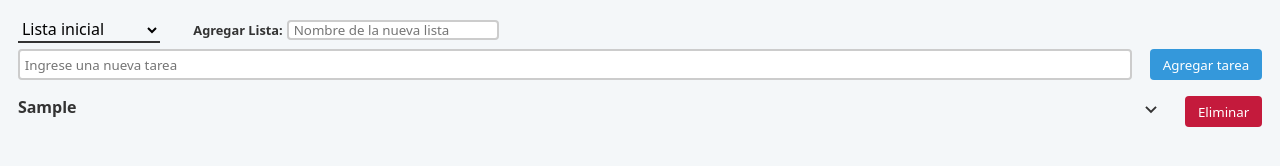
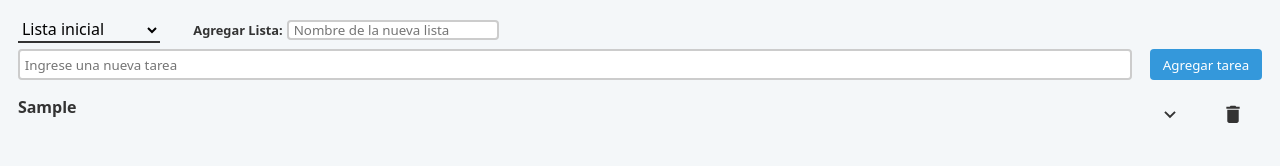
Before and after one commit to KennyG27/ADMINISTRADOR-DE-TAREAS, a plain HTML site: page PROGRAMACION/gestor.html in a window 1280 px wide. Both pictures are taken after typing "Sample" into the empty fields and a click on the button "Agregar tarea". Shown: the part 56-222 px from the top of the page. Drawn offline with Linux system fonts and the light colour scheme.

Commit message:
Gestor Update #3

```diff
--- a/PROGRAMACION/CSS/gestor.css
+++ b/PROGRAMACION/CSS/gestor.css
@@ -178,11 +178,12 @@ select:focus {
 }
 
 .delete {
-  background-color: rgb(196, 26, 60);
+  background: none;
+  color: #333;
 }
 
 .delete:hover {
-  background-color: rgb(255, 0, 51);
+  background-color: rgba(255, 131, 156, 0.35);
 }
 
 textarea {
--- a/PROGRAMACION/js/gestor.js
+++ b/PROGRAMACION/js/gestor.js
@@ -51,6 +51,12 @@ function renderTasks(listName) {
     down_svg.setAttribute("viewBox", "0 0 24 24");
     down_svg.innerHTML = `<path fill="#333" d="M7.41 8.59L12 13.17l4.59-4.58L18 10l-6 6l-6-6l1.41-1.41z"/>`;
 
+    const trash_svg = document.createElementNS("http://www.w3.org/2000/svg", "svg");
+    trash_svg.setAttribute("width","32")
+    trash_svg.setAttribute("height","32")
+    trash_svg.setAttribute("viewBox",'0 0 24 24')
+    trash_svg.innerHTML = `<path fill="currentColor" d="M6 19c0 1.1.9 2 2 2h8c1.1 0 2-.9 2-2V7H6v12zM19 4h-3.5l-1-1h-5l-1 1H5v2h14V4z"/></svg>`;
+
     const { task, description } = taskObj;
     const li = document.createElement("li");
 
@@ -87,7 +93,7 @@ function renderTasks(listName) {
     div.appendChild(toggleDescriptionButton);
 
     const deleteButton = document.createElement("button");
-    deleteButton.textContent = "Eliminar";
+    deleteButton.appendChild(trash_svg)
     deleteButton.addEventListener("click", function () {
       lists[listName].splice(index, 1);
       renderTasks(listName);
```
